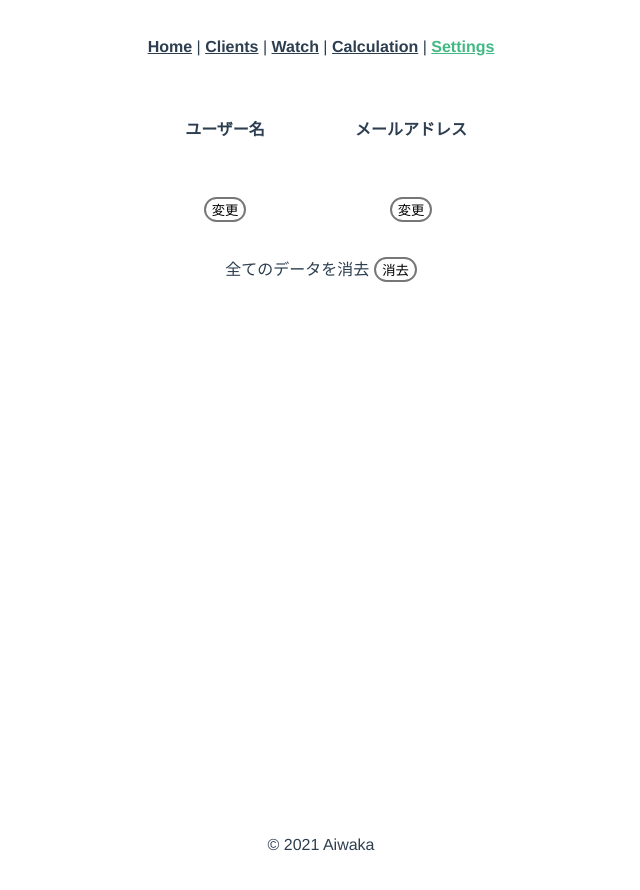
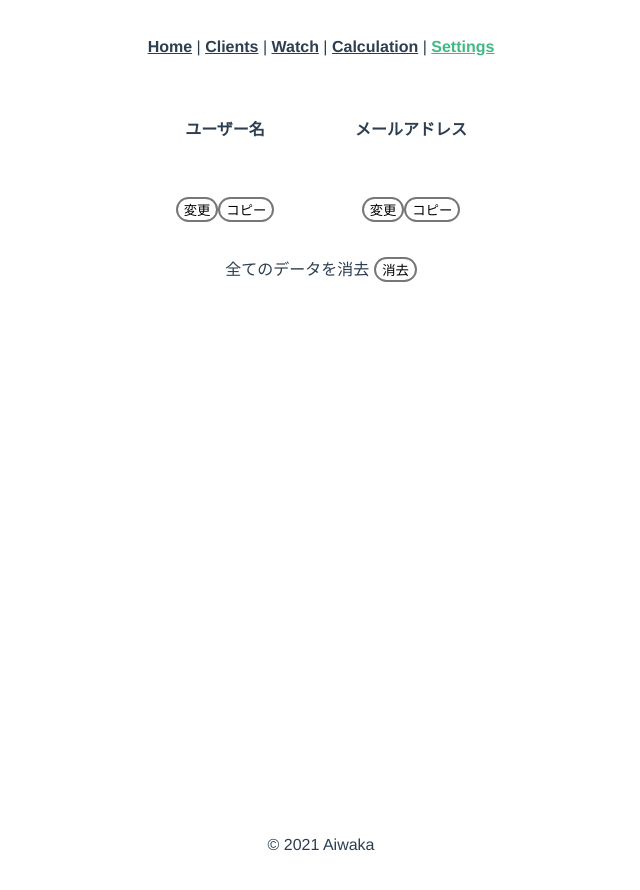
Before and after one commit to aiwaka/tutor_tools, a Vue app: page /settings in a window 1280 px wide. Shown: the top 890 px of the page, without its empty margins (319-959 px from the left). Built offline with nearby package versions, Linux system fonts and the light colour scheme.

Commit message:
add text copy button

```diff
--- a/src/components/BlockWithChanger.vue
+++ b/src/components/BlockWithChanger.vue
@@ -9,7 +9,10 @@
                 <p>{{text}}</p>
             </div>
         </div>
-        <button v-if="show" v-on:click.prevent="change">変更</button>
+        <div class="button-container">
+            <button v-if="show" v-on:click.prevent="change">変更</button>
+            <button v-if="show" v-on:click.prevent="copyToClipBoard(text)">コピー</button>
+        </div>
         <input class="text-input" :type="inputType" v-if="!show" v-model="newText" />
         <button v-if="!show" v-on:click.prevent="save">保存</button>
     </div>
@@ -62,6 +65,13 @@ export default {
         textClick() {
             //alert(this.text)
             this.showWholeText = !this.showWholeText
+        },
+        copyToClipBoard(text) {
+            navigator.clipboard
+            .writeText(text)
+            .catch((e) => {
+                console.error(e)
+            })
         }
     }
 }
@@ -77,6 +87,11 @@ export default {
     justify-content: space-between;
     align-items: center;
     height: 11rem;
+}
+.button-container {
+    display: flex;
+    flex-direction: row;
+    justify-content: space-around;
 }
 .text-space {
     width: 10rem;
```
